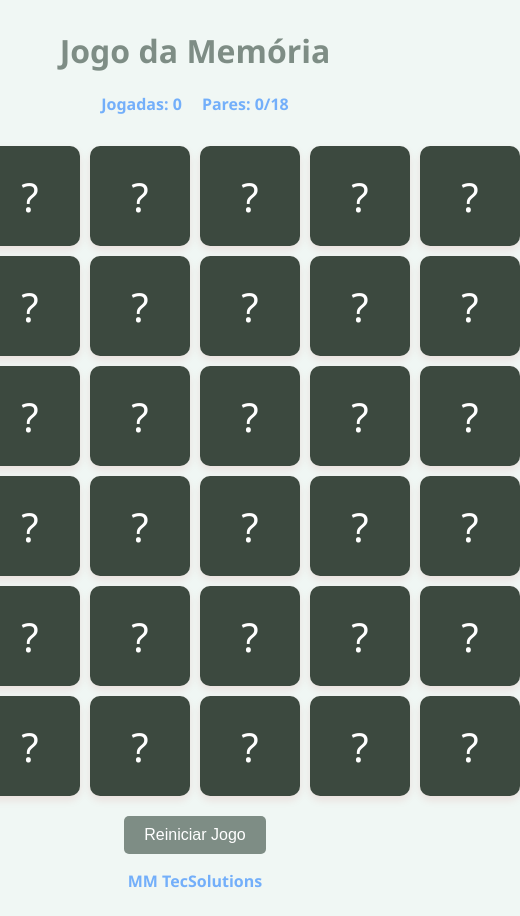
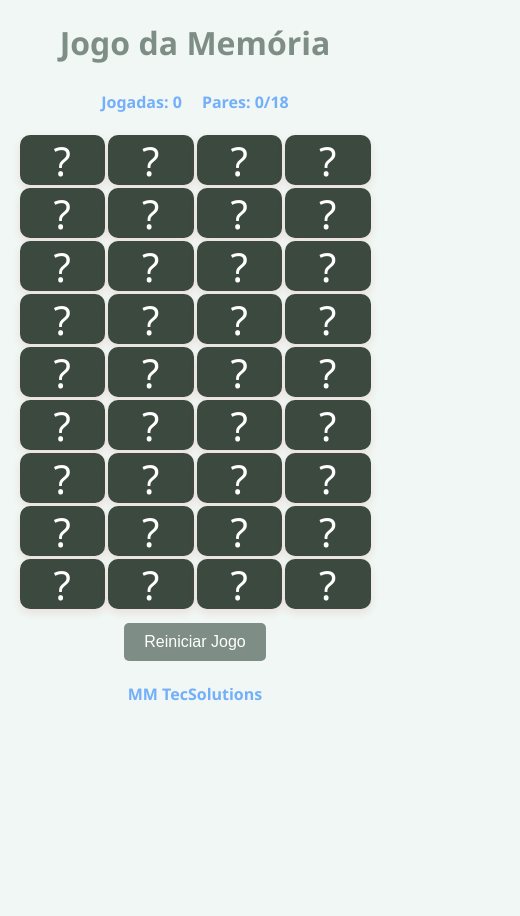
Before and after one commit to mateusmuniz-09/jogodamemoria, a plain HTML site: page index.html in a window 390 px wide. Shown: the whole page, 520 px wide, since content can reach past the window. After the commit the page ends 844 px from the top, so only its background shows below. Drawn offline with Linux system fonts and the light colour scheme; some packages are replaced by stand-ins of ours; a script that the page names is missing.

Commit message:
first commit

```diff
--- a/index.html
+++ b/index.html
@@ -32,6 +32,8 @@
         align-items: center;
         background: #f0f7f4;
         color: #3c493f;
+        width: 100%;
+        height: 100%;
       }
 
       h1 {
@@ -54,7 +56,6 @@
         grid-template-columns: repeat(6, 100px);
         grid-template-rows: repeat(6, 100px);
         gap: 10px;
-        perspective: 1000px;
       }
 
       .carta {
@@ -122,6 +123,31 @@
 
       button:hover {
         background: #3c493f;
+      }
+      @media (max-width: 700px) {
+        #tabuleiro {
+          grid-template-columns: repeat(4, minmax(50px, 1fr));
+          grid-template-rows: repeat(9, minmax(50px, 1fr));
+          width: 90%;
+          height: 100%;
+          gap: 3px;
+        }
+        button {
+          margin-top: 8px;
+        }
+
+        body {
+          width: 100%;
+          flex-direction: column;
+          justify-content: center;
+          align-items: center;
+          gap: 6px;
+          margin: 0;
+        }
+
+        #info-jogo {
+          margin-bottom: 0;
+        }
       }
     </style>
   </head>
```
